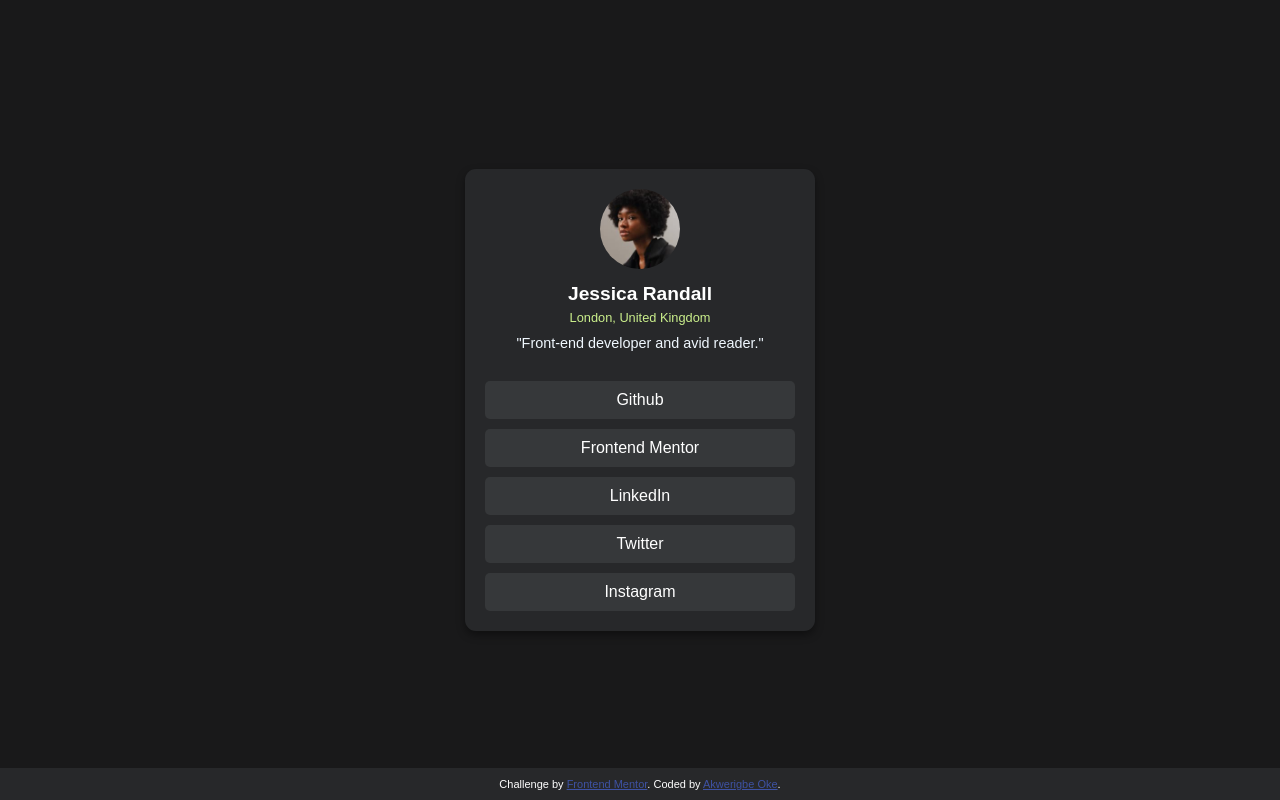
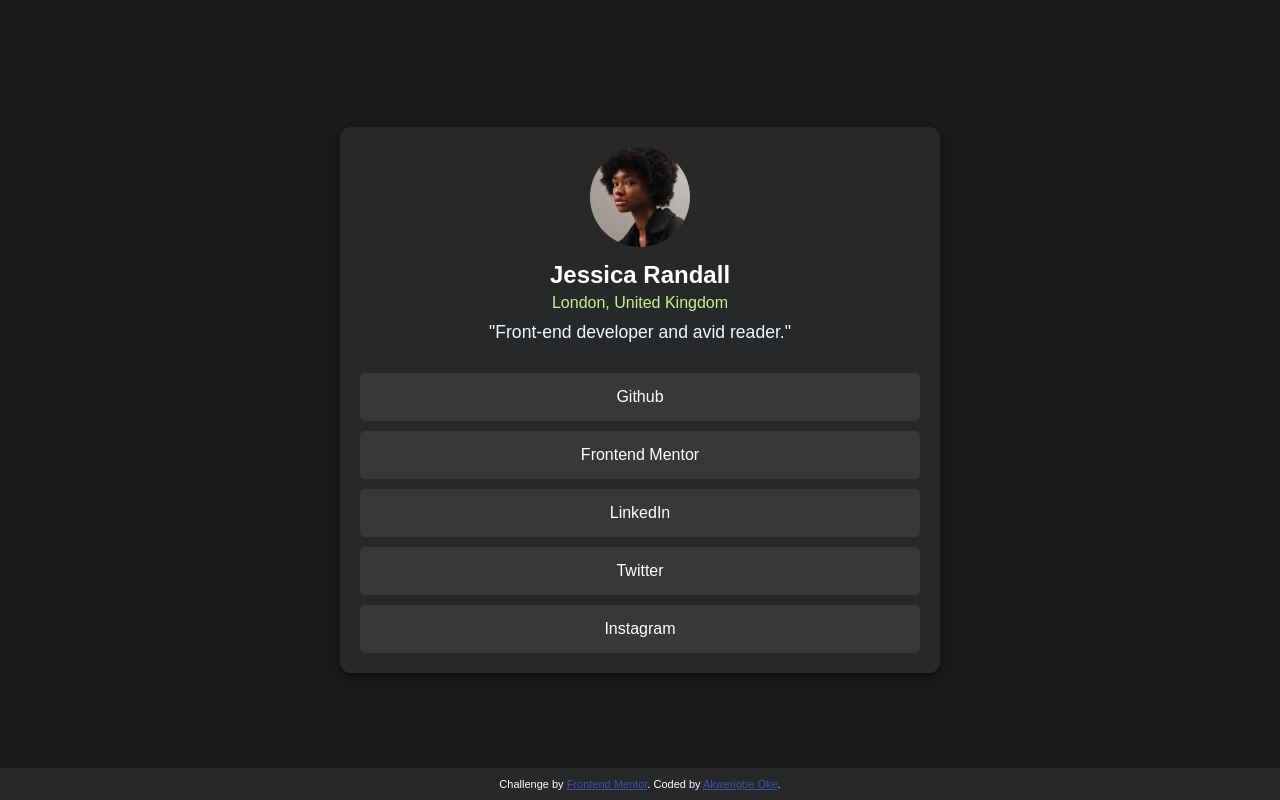
Before and after one commit to AkwerigbeO/Social-links-tst, a plain HTML site: page index.html in a window 1280 px wide. Drawn offline with Linux system fonts and the light colour scheme.

Commit message:
2nd commit Added media responsiveness

```diff
--- a/index.html
+++ b/index.html
@@ -93,6 +93,29 @@
       text-align: center;
       padding: 10px;
     }
+   /* Media Queries for Responsiveness */
+  @media (min-width: 768px) {
+    .container {
+      width: 60%;
+      max-width: 600px;
+    }
+    .profile-img {
+      width: 100px;
+      height: 100px;
+    }
+    .name {
+      font-size: 1.5rem;
+    }
+    .location {
+      font-size: 1rem;
+    }
+    .bio {
+      font-size: 1.1rem;
+    }
+    .links a {
+      padding: 15px;
+    }
+  }
   </style>
 </head>
 <body>
```
